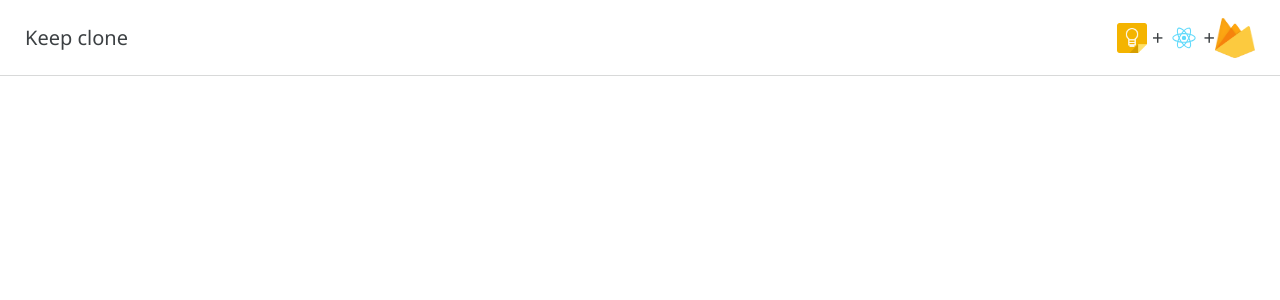
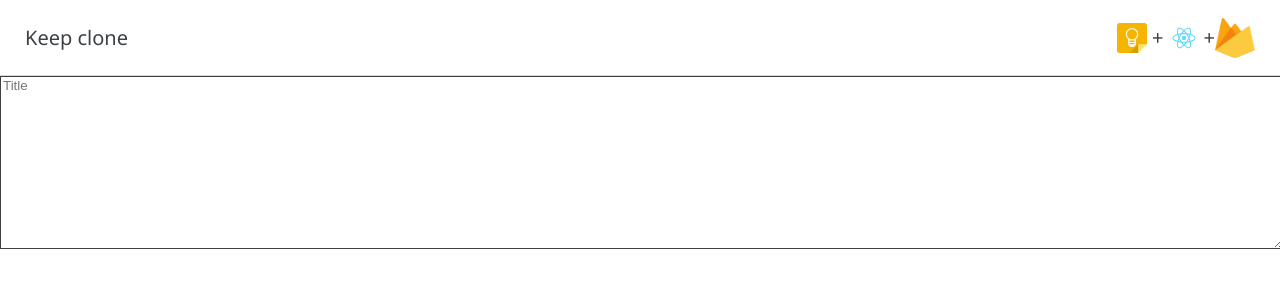
Before and after one commit to Ajiva-D/google-keep-react-clone, a React (Create React App) app: page / in a window 1280 px wide. Shown: the top 300 px of the page. Built offline with nearby package versions, Linux system fonts and the light colour scheme.

Commit message:
added note form

```diff
--- a/src/App.js
+++ b/src/App.js
@@ -1,11 +1,13 @@
 import React from 'react';
 import './App.css';
 import Header from './components/Header'
+import Main from './components/Main'
 
 function App() {
   return (
     <div className="App">
 			<Header/>
+			<Main/>
     </div>
   );
 }
--- /dev/null
+++ b/src/components/Main.js
@@ -0,0 +1,31 @@
+import React from 'react'
+import styled from "styled-components";
+
+const Main = () =>{
+	const NoteInput = styled.form`
+	border:1px solid #3c4043;
+	`
+	const Title = styled.input`
+	border:none;
+	color:#fff;
+	display:block;
+	width:100%;
+	`
+	const TextArea = styled.textarea`
+	border:none;
+	color:#fff;
+	display:block;
+	width:100%;
+	`
+
+	return(
+		<main>
+			<NoteInput action="">
+				<Title type="text" name="" id="" placeholder="Title"/>
+				<TextArea name="" id="" cols="30" rows="10"/>
+			</NoteInput>
+		</main>
+	)
+}
+
+export default Main
```
